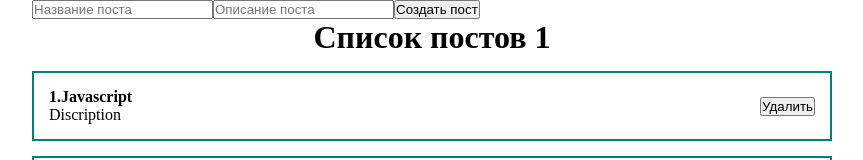
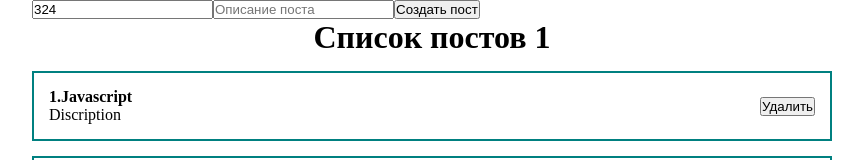
Before and after one commit to pevacik/MentorSteps, a React (Vite) app: page / in a window 1280 px wide. Shown: the top 160 px of the page, without its empty margins (208-1071 px from the left). Built offline with nearby package versions, Linux system fonts and the light colour scheme.

Commit message:
неуправляемый компонент

```diff
--- a/src/App.jsx
+++ b/src/App.jsx
@@ -1,25 +1,39 @@
-import Counter from './components/counter'
-import ClassCounter from './components/ClassCounter'
+
 import './components/styles/App.css'
-import Postitem from './components/Postitem'
-import { useState } from 'react'
+import { useRef, useState } from 'react'
 import PostList from './components/PostList'
 import Mybutton from './components/UI/button/Mybutton'
 import MyInput from './components/UI/input/MyInput'
 
 function App() {
+  // eslint-disable-next-line no-unused-vars
   const [posts, setPosts] = useState([
     { id: 1, title: 'Javascript', body: 'Discription' },
     { id: 2, title: 'Javascript', body: 'Discription' },
     { id: 3, title: 'Javascript', body: 'Discription' },
   ])
 
+  const [title, setTitle] = useState('324')
+  const bodyInputRef = useRef()
+
+  const addNewPost = (e) => {
+    e.preventDefault()
+    console.log(title)
+    console.log(bodyInputRef.current.value)
+  }
+
   return (
     <div className='App'>
       <form>
-        <MyInput type='text' placeholder='Название поста' />
-        <MyInput type='text' placeholder='Описание поста' />
-        <Mybutton>Создать пост</Mybutton>
+        <MyInput
+          value={title}
+          onChange={(e) => setTitle(e.target.value)}
+          type='text'
+          placeholder='Название поста'
+        />
+
+        <MyInput ref={bodyInputRef} type='text' placeholder='Описание поста' />
+        <Mybutton onClick={addNewPost}>Создать пост</Mybutton>
       </form>
       <PostList posts={posts} title='Список постов 1' />
     </div>
--- a/src/components/UI/input/MyInput.jsx
+++ b/src/components/UI/input/MyInput.jsx
@@ -1,8 +1,9 @@
 import React from 'react'
+// eslint-disable-next-line no-unused-vars
 import classes from './MyInput.module.css'
 
-const MyInput = (props) => {
-  return <input {...props} className='clasess.myInput' />
-}
+const MyInput = React.forwardRef((props, ref) => {
+  return <input ref={ref} {...props} className='clasess.myInput' />
+})
 
 export default MyInput
```
